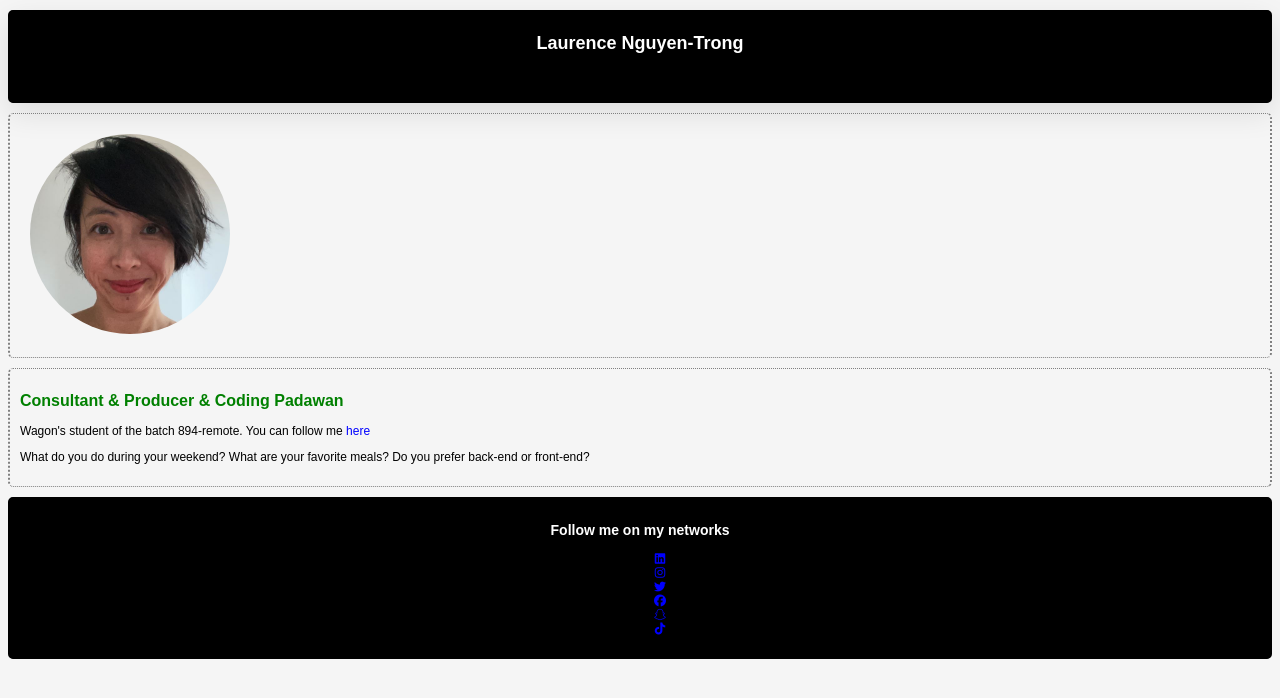
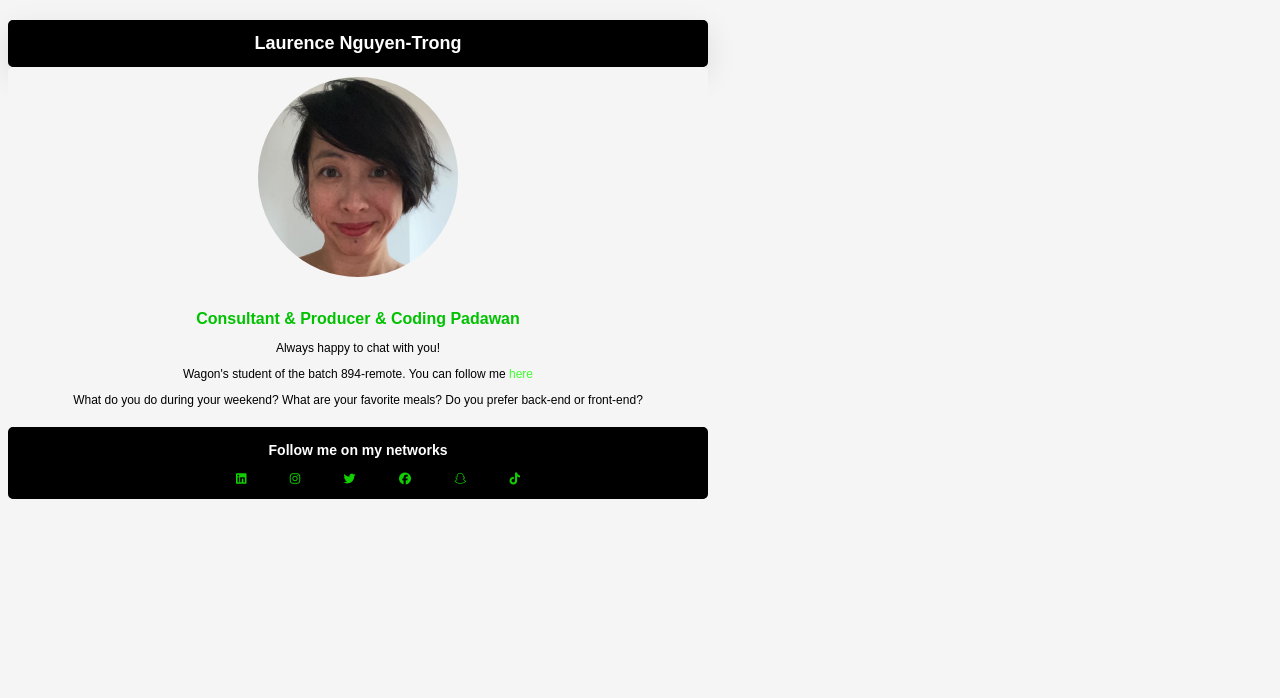
Before and after one commit to Neirie/profile, a plain HTML site: page index.html in a window 1280 px wide. Drawn offline with Linux system fonts and the light colour scheme.

Commit message:
make my profile prettier

```diff
--- a/index.html
+++ b/index.html
@@ -34,17 +34,18 @@
   </head>
 
   <body>
+    <div class="container">
     <div class="header_container">
       <h1><strong>Laurence Nguyen-Trong</strong></h1>
-      <p>Always happy to chat with you</p>
     </div>
 
     <div class="profilepic_container">
-    <img src="../profile/images/profile pic.jpeg" alt="Profile Pic" id="profile_pic" class="portrait_pic" >
+    <img src="images/profile pic.jpeg" alt="Profile Pic" id="profile_pic" class="portrait_pic" >
     </div>
 
     <div class="body_container">
       <h2>Consultant & Producer & Coding Padawan</h2>
+        <p>Always happy to chat with you!</p>
         <p>
         Wagon's student of the batch 894-remote.
         You can follow me <a href="https://www.linkedin.com/in/laurencernguyen/" target="blank"> here</a>
@@ -58,7 +59,7 @@
 
     <div class="footer_container">
       <h3>Follow me on my networks</h3>
-        <ul>
+        <ul class="list-inline">
           <li><a href="https://www.linkedin.com/in/laurencernguyen/" target="blank"><i class="fa-brands fa-linkedin"></i></a></li>
           <li><a href="www.instagram.com/neirier/" target="blank"><i class="fa-brands fa-instagram"></i></a></li>
           <li><a href="https://twitter.com/neirie" target="blank"><i class="fa-brands fa-twitter"></i></a></li>
@@ -67,6 +68,7 @@
           <li><a href="https://vm.tiktok.com/ZML7craWG/" target="blank"><i class="fa-brands fa-tiktok"></i></a></li>
         </ul>
     </div>
+  </div>
   </body>
 </html>
 <!-- end of file -->
--- a/style.css
+++ b/style.css
@@ -6,7 +6,7 @@ h1 {
 }
 
 h2 {
-  color: green;
+  color:rgb(1, 194, 1);
   font-size: 16px;
   line-height: normal;
   font-family: 'Advent Pro', sans-serif;
@@ -35,8 +35,9 @@ line-height: normal;
 }
 
 a {
-  color: blue;
+  color:#15ff00cf;
   text-decoration: none;
+  font-size: 12px;
 }
 
 a:hover {
@@ -54,14 +55,21 @@ a:hover {
   box-shadow: 0 10px 30px rgba(0,0,0,.1);
 }
 
-div {
-  border-top: 1px dotted grey;
-  border-right: 2px dotted grey;
-  border-bottom: 1px dotted grey;
-  border-left: 2px dotted grey;
-  padding: 10px;
-  margin-top: 10px;
-  margin-bottom: 10px;
+.container {
+  width: 700px;
+  margin: 20px 0px;
+}
+
+.profilepic_container {
+  background-color: whitesmoke;
+  text-align: center;
+  border-radius: 5px;
+}
+
+.body_container {
+  background-color: whitesmoke;
+  margin: 20px 0px;
+  text-align: center;
   border-radius: 5px;
 }
 
@@ -75,9 +83,14 @@ div {
   border-radius: 5px;
 }
 
-.list-inline > li {
-  display: inline-block;
+.list-inline {
+  list-style: none;
+}
+
+.list-inline li {
+  display: inline;
   padding: 0px 20px;
+  text-align: center;
 }
 
 @media (max-width: 960px) {
```
